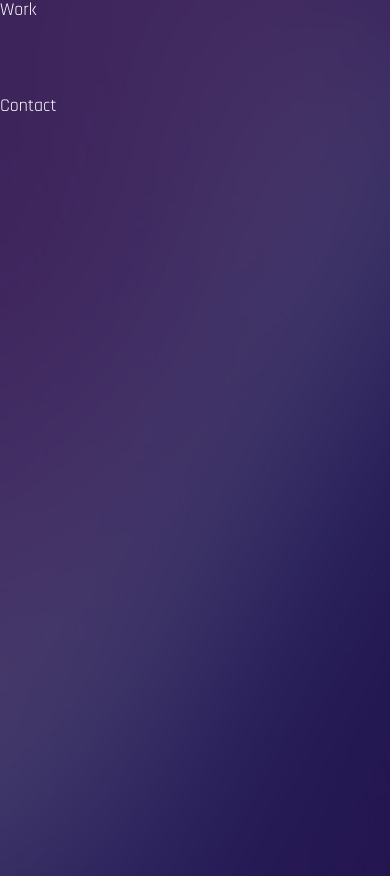
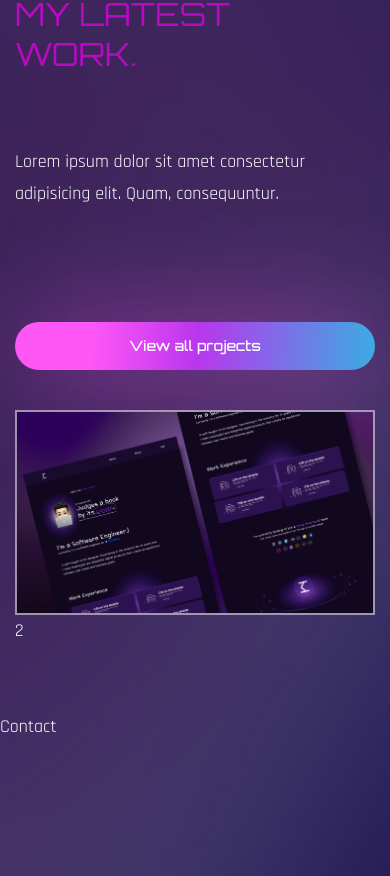
Before and after one commit to MaximusBro/Portfolio, a React (Create React App) app: page / in a window 390 px wide. Shown: the part 2929-3805 px from the top of the page. Built offline with nearby package versions, Linux system fonts and the light colour scheme; the HTML template or start-up script is replaced by a standard one; a web font is replaced by a local one.

Commit message:
Started services

```diff
--- a/src/components/Services.js
+++ b/src/components/Services.js
@@ -32,7 +32,7 @@
 
 const Services = () => {
 	return (
-		<section className='section' id='services'>
+		<section className='section h-full' id='services'>
 			<div className="container mx-auto">
 				<div className='flex flex-col lg:flex-row'>
 					{/* text & image */}
--- a/src/components/Work.js
+++ b/src/components/Work.js
@@ -1,7 +1,45 @@
 import React from 'react';
-
+// motion
+import { motion } from 'framer-motion';
+// variants
+import { fadeIn } from '../variants';
+//img
+import img1 from "../assets/portfolio-img1.png";
+import img2 from "../assets/portfolio-img2.png";
+import img3 from "../assets/portfolio-img3.png";
 const Work = () => {
-	return <div className='section' id='work'>Work</div>;
+	return (
+		<section className='section h-full' id='work'>
+			<div className="container mx-auto">
+				<div>
+					<div>
+						{/* text */}
+						<div className='flex-1 flex flex-col gap-y-12 mb-10 lg:mb-0'>
+							<h2 className='h2 leading-tight text-accent'>My Latest <br />Work.</h2>
+							<p className='max-w-sm mb-16'>Lorem ipsum dolor sit amet consectetur adipisicing elit. Quam, consequuntur.</p>
+							<button className='btn btn-sm'>View all projects</button>
+						</div>
+						{/* img */}
+						<div className='group relative overflow-hidden border-2 border-white/50 rounded-x1'>
+							{/* overlay */}
+							<div className='group-hover:bg-black/70 w-full h-full absolute z-40 transition-all duration-300'></div>
+							{/* img */}
+							<img className='group-hover:scale-125 transition-all duration-500' src={img1} alt="" />
+							{/* pretitle */}
+							<div className='absolute -bottom-full left-12 group-hover:bottom-24 transition-all duration-500 z-50'>
+								<span className='text-gradient'>UI/UX Design</span>
+							</div>
+							{/* title */}
+							<div className='absolute -bottom-full left-12 group-hover:bottom-14 transition-all duration-700 z-50'>
+								<span className='text-3xl text-white'>Project Title</span>
+							</div>
+						</div>
+					</div>
+					<div>2</div>
+				</div>
+			</div>
+		</section>
+	)
 };
 
 export default Work;
```
